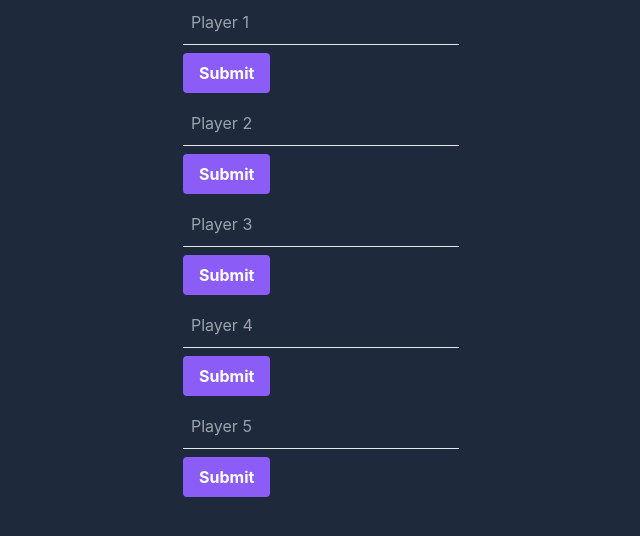
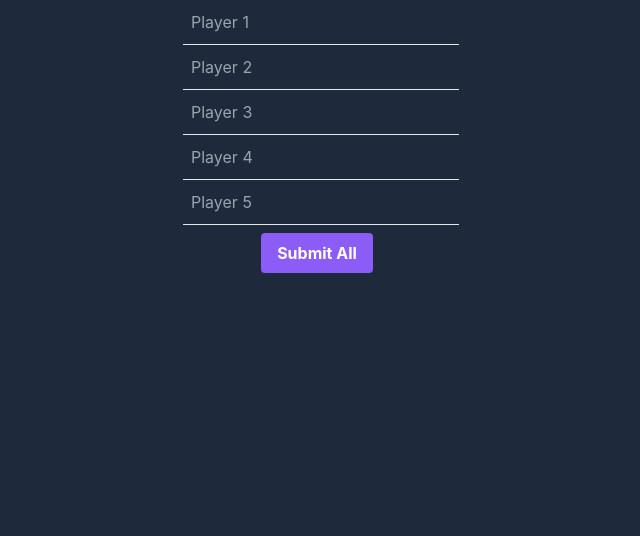
Before and after one commit to JakeSaterlay/FiveManSpiceV2, a React (Create React App) app: page / in a window 1280 px wide. Shown: the top 536 px of the page, without its empty margins (319-959 px from the left). Built offline with nearby package versions, Linux system fonts and the light colour scheme.

Commit message:
bug fixed resetting roles

```diff
--- a/src/components/championPicker.jsx
+++ b/src/components/championPicker.jsx
@@ -1,18 +1,26 @@
 import React, { Component } from "react";
 import Player from "./player";
 import PlayerResult from "./playerResult";
-import { roles, champions } from "../constants/constants";
+import { champions } from "../constants/constants";
+
+let roles = ["top", "mid", "jungler", "adc", "support"];
+
 class ChampionPicker extends Component {
 	state = {
 		players: [
-			{ id: 1, name: "", role: "", champion: "", submitted: false },
-			{ id: 2, name: "", role: "", champion: "", submitted: false },
-			{ id: 3, name: "", role: "", champion: "", submitted: false },
-			{ id: 4, name: "", role: "", champion: "", submitted: false },
-			{ id: 5, name: "", role: "", champion: "", submitted: false },
+			{ id: 1, name: "", role: "", champion: "" },
+			{ id: 2, name: "", role: "", champion: "" },
+			{ id: 3, name: "", role: "", champion: "" },
+			{ id: 4, name: "", role: "", champion: "" },
+			{ id: 5, name: "", role: "", champion: "" },
 		],
-		submitCount: 0,
+		submitted: false,
+		originalRoles: [],
 	};
+
+	componentDidMount() {
+		this.setState({ originalRoles: [...roles] });
+	}
 
 	handleNameChange = ({ currentTarget: input }) => {
 		console.log("Name Change", input.name);
@@ -20,29 +28,6 @@ class ChampionPicker extends Component {
 		const player = players.find((x) => x.id == input.name);
 		player.name = input.value;
 		this.setState({ players });
-	};
-
-	handlePlayerSubmit = (player) => {
-		console.log("Player Submitted", player.id);
-		const players = [...this.state.players];
-		const submittedPlayer = players.find((x) => x.id == player.id);
-
-		// get random champion and splice
-		var randomChampion =
-			champions[Math.floor(Math.random() * champions.length)];
-		var index = champions.indexOf(randomChampion);
-		champions.splice(index, 1);
-
-		// get random role and splice
-		var randomRole = roles[Math.floor(Math.random() * roles.length)];
-		var index = roles.indexOf(randomRole);
-		roles.splice(index, 1);
-
-		submittedPlayer.champion = randomChampion;
-		submittedPlayer.role = randomRole;
-		submittedPlayer.submitted = true;
-
-		this.setState({ players, submitCount: this.state.submitCount + 1 });
 	};
 
 	handleReshuffle = (player) => {
@@ -57,24 +42,57 @@ class ChampionPicker extends Component {
 		this.setState({ players });
 	};
 
+	handleSubmitAll = () => {
+		const players = [...this.state.players];
+		const originalRoles = [...this.state.originalRoles];
+		players.forEach(function (player) {
+			var randomChampion =
+				champions[Math.floor(Math.random() * champions.length)];
+			var index = champions.indexOf(randomChampion);
+			champions.splice(index, 1);
+
+			// get random role and splice
+			if (roles.length === 0) {
+				roles = originalRoles;
+			}
+			var randomRole = roles[Math.floor(Math.random() * roles.length)];
+			var index = roles.indexOf(randomRole);
+			roles.splice(index, 1);
+			player.champion = randomChampion;
+			player.role = randomRole;
+		});
+		this.setState({ players, submitted: true });
+	};
+
 	render() {
 		const { players } = this.state;
 		return (
 			<div className="flex flex-col items-center bg-slate-800 h-screen w-screen">
-				{players.map((player) => (
+				{this.state.submitted === false &&
+					players.map((player) => (
 						<Player
 							id={player.id}
 							key={player.id}
 							name={player.id}
 							player={player}
 							onChange={this.handleNameChange}
-						onPlayerSubmit={this.handlePlayerSubmit}
 						/>
 					))}
-				{this.state.submitCount === 5 &&
+
+				{this.state.submitted === true &&
 					players.map((player) => (
-						<PlayerResult onReshuffle={this.handleReshuffle} player={player} />
+						<PlayerResult
+							key={player.id}
+							onReshuffle={this.handleReshuffle}
+							player={player}
+						/>
 					))}
+				<button
+					className="bg-violet-500 hover:bg-violet-700 text-white font-bold py-2 mr-2 mt-2 px-4 rounded"
+					onClick={() => this.handleSubmitAll()}
+				>
+					Submit All
+				</button>
 			</div>
 		);
 	}
--- a/src/components/player.jsx
+++ b/src/components/player.jsx
@@ -1,9 +1,8 @@
 import React from "react";
 
 const Player = (props) => {
-	const display = props.player.submitted ? "mb-2 hidden" : "mb-2";
 	return (
-		<div className={display}>
+		<div>
 			<div>
 				<div className="border-b border-white-800 py-2">
 					<input
@@ -14,14 +13,6 @@ const Player = (props) => {
 						type="text"
 					/>
 				</div>
-				<div className="flex flex-row">
-					<button
-						className="bg-violet-500 hover:bg-violet-700 text-white font-bold py-2 mr-2 mt-2 px-4 rounded"
-						onClick={() => props.onPlayerSubmit(props.player)}
-					>
-						Submit
-					</button>
-				</div>
 			</div>
 		</div>
 	);
--- a/src/constants/constants.jsx
+++ b/src/constants/constants.jsx
@@ -1,5 +1,3 @@
-const roles = ["top", "mid", "jungler", "adc", "support"];
-
 const champions = [
 	"Aatrox",
 	"Ahri",
@@ -160,4 +158,4 @@ const champions = [
 	"Zoe",
 	"Zyra",
 ];
-export { roles, champions };
+export { champions };
```
Lines whose indentation alone changed are shown as unchanged.
